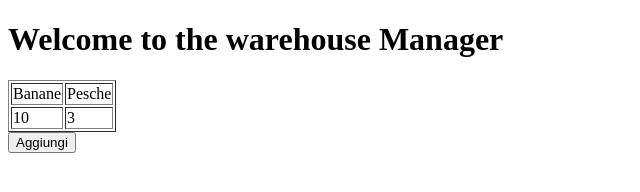
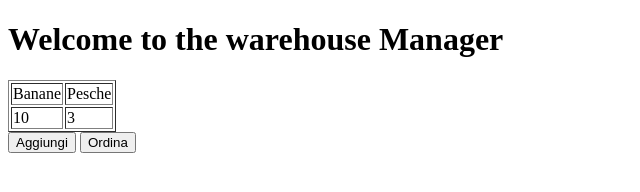
Before and after one commit to FedericoPalaz/SE2_16_173731_L2, a plain HTML site: page index.html in a window 1280 px wide. Shown: the whole page, without its empty margins (0-640 px from the left). Drawn offline with Linux system fonts and the light colour scheme.

Commit message:
Aggiunto bottone ordina

```diff
--- a/index.html
+++ b/index.html
@@ -20,6 +20,7 @@
 		</tr>
 	</table>
         <button onclick="Aggiungi()">Aggiungi</button>
+	<button >Ordina</button>
 	<br/>
 	<p id="text_1" style="visibility:hidden">Inserisci nome: <p><input type="text" id="name_col" style="visibility:hidden"/>
 	<br/>
```
